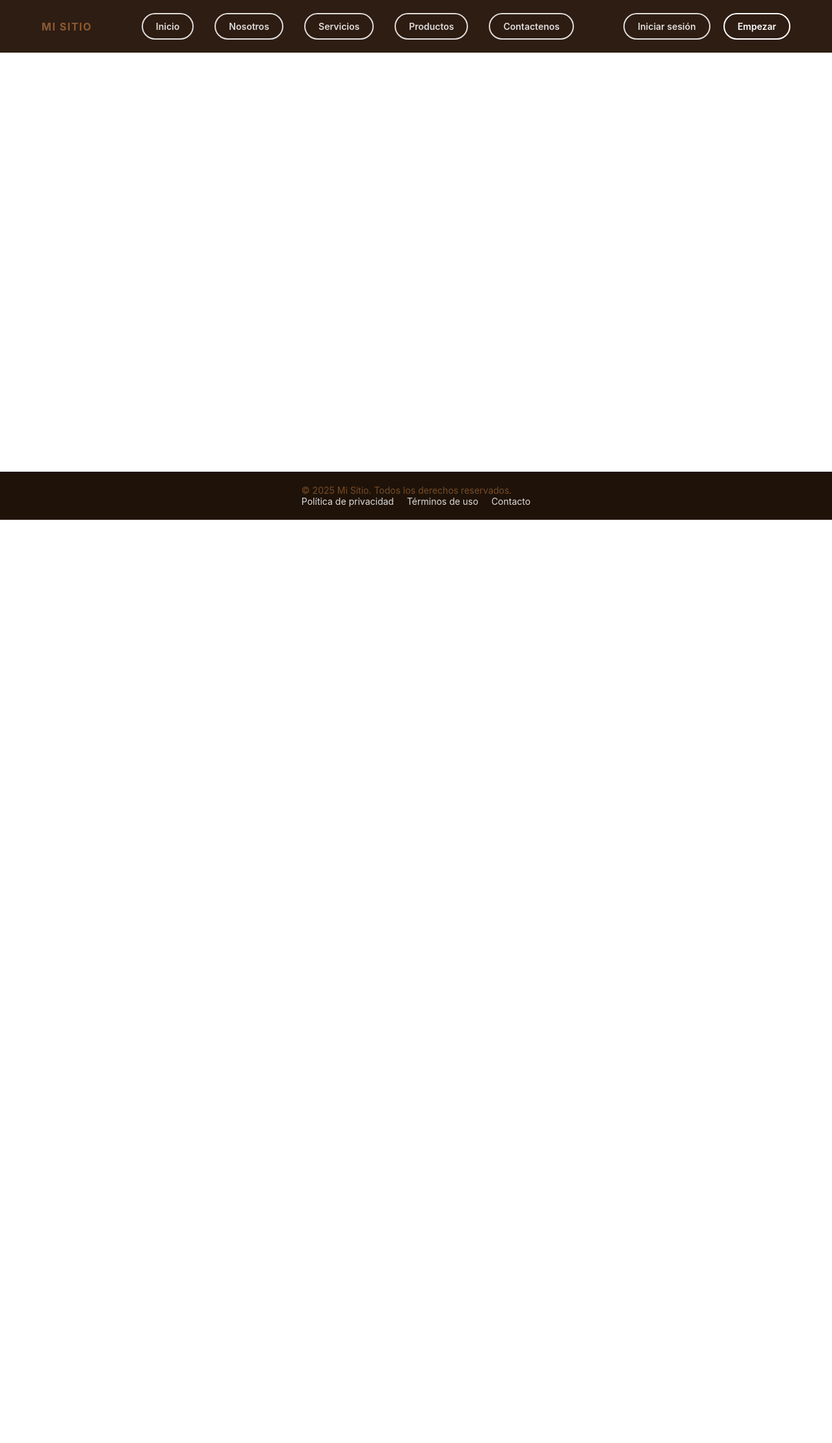
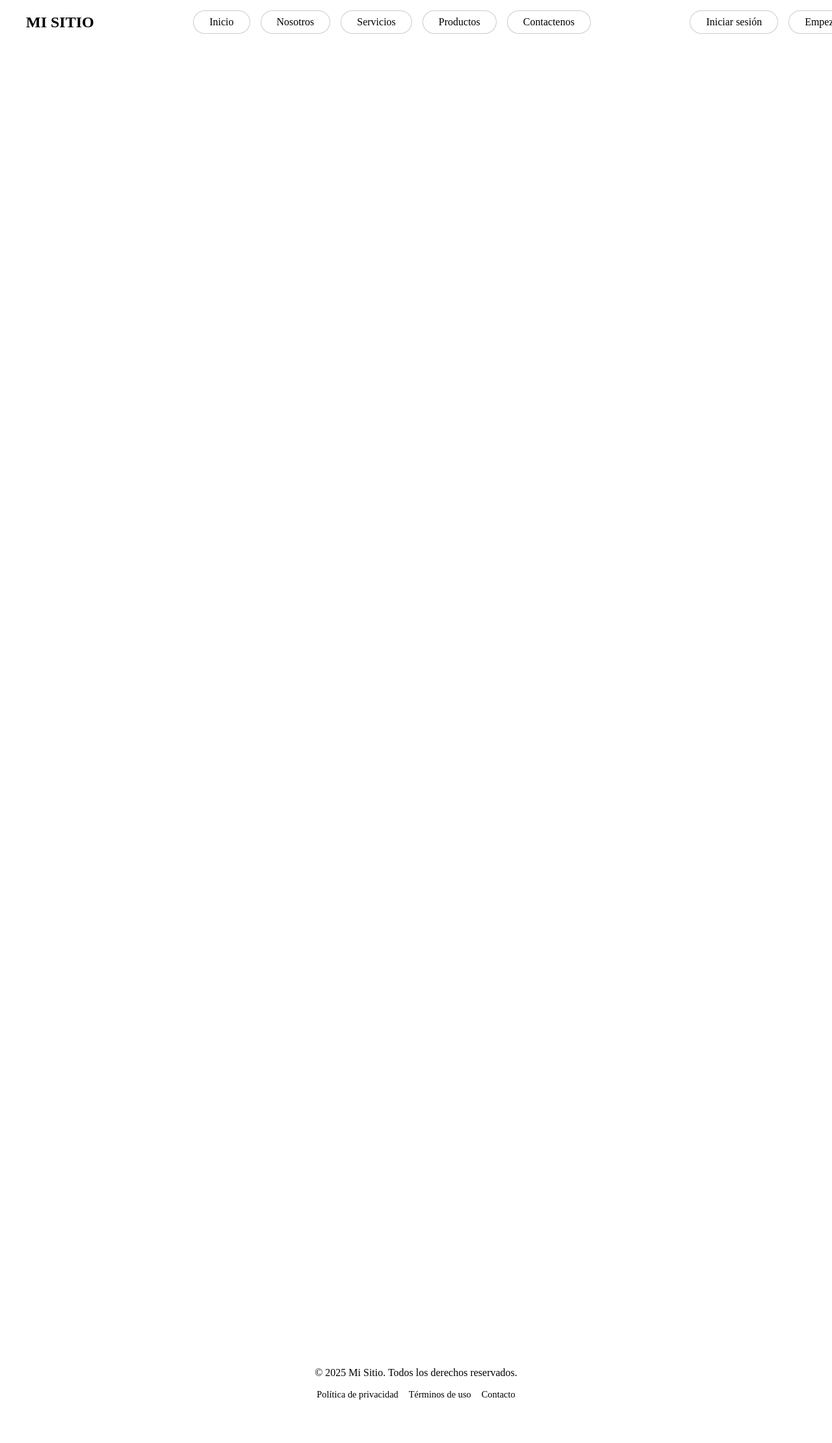
Before and after one commit to AstridCarolinaAr/MONAPP, a Django app: page / in a window 1280 px wide. Shown: the whole page at 65% size. Before the commit the page ends 800 px from the top, so only its background shows below. Run offline with Django 5.2, Linux system fonts and the light colour scheme.

Commit message:
listo la master solo queda que aprueben diseño

```diff
--- a/Templates/master.html
+++ b/Templates/master.html
@@ -1,23 +1,40 @@
 {% load static %}
-<link rel="stylesheet" href="{% static 'core/css/master.css' %}">
+
+<!DOCTYPE html>
+<html lang="es">
+<head>
+    <meta charset="UTF-8">
+    <meta name="viewport" content="width=device-width, initial-scale=1.0">
+    <title>Mi Sitio</title>
+
+    <!-- CSS -->
+    <link rel="stylesheet" href="{% static 'core/css/master.css' %}">
+</head>
+<body>
+
+
 <!-- HEADER -->
 <header class="header">
     <div class="logo">MI SITIO</div>
 
     <nav class="nav">
-            <a href="#" class="btn-header">Inicio</a>
-            <a href="#"class="btn-header">Nosotros</a>
-            <a href="#"class ="btn-header">Servicios</a>
-            <a href="#"class ="btn-header">Productos</a>
-            <a href="#"class ="btn-header">Contactenos</a>
-        </div>
+        <a href="#" class="btn-header">Inicio</a>
+        <a href="#" class="btn-header">Nosotros</a>
+        <a href="#" class="btn-header">Servicios</a>
+        <a href="#" class="btn-header">Productos</a>
+        <a href="#" class="btn-header">Contactenos</a>
     </nav>
 
     <div class="header-actions">
-        <a href="{% url 'usuarios:login' %}" class="login">Iniciar sesión</a>
-        <a href="" class="btn-header">Empezar</a>
+        <a href="{% url 'usuarios:login' %}" class="btn-login">Iniciar sesión</a>
+        <a href="#" class="btn-header">Empezar</a>
     </div>
 </header>
+
+<!-- CONTENIDO DE PRUEBA -->
+<main class="main-content">
+    <div style="height:2000px"></div>
+</main>
 
 <!-- FOOTER -->
 <footer class="footer">
@@ -30,3 +47,9 @@
         </div>
     </div>
 </footer>
+
+<!-- JS -->
+<script src="{% static 'core/js/main.js' %}"></script>
+
+</body>
+</html>
--- a/static/core/CSS/master.css
+++ b/static/core/CSS/master.css
@@ -1,178 +1,128 @@
-/* RESET */
-* {
-    margin: 0;
-    padding: 0;
-    box-sizing: border-box;
+/* ===== HEADER ===== */
+.body{
+    padding-top: 80px; /* espacio para header fijo */
+    background: #8C5A32;
+}
+.header {
+    position: fixed;
+    top: 0;
+    width: 100%;
+    z-index: 999;
+    display: flex;
+    justify-content: space-between;
+    align-items: center;
+    padding: 1rem 2rem;
+    transition: all 0.3s ease;
+    backdrop-filter: blur(0); /* inicial transparente */
 }
 
-html, body {
-    height: 100%;
+/* Header se encoge al scroll */
+.header.scrolled {
+    padding: 0.5rem 2rem;
+    box-shadow: 0 2px 5px rgba(0,0,0,0.1);
 }
 
-body {
-    font-family: 'Inter', sans-serif;
-    background: #fff;
-    color: #8C5A32;
-    display: flex;
-    flex-direction: column;
+/* Logo */
+.logo {
+    font-size: 1.5rem;
+    font-weight: bold;
+    color: #000;
+    text-decoration: none;
 }
 
-/* ---------------- HEADER ---------------- */
-.header {
-    width: 100%;
-    padding: 20px 64px;
+/* Navegación */
+.nav {
     display: flex;
-    align-items: center;
-    justify-content: space-between;
-    z-index: 100;
-    background: #2e1d13;
-    flex-shrink: 0; /* No se encoge */
+    gap: 1rem;
 }
 
-.logo {
-    font-weight: 700;
-    letter-spacing: 1.5px;
-}
-
-.nav {
-    display: flex;
-    gap: 32px;
-}
-
-.nav a {
-    color: #fff;
+/* ===== BOTONES PÍLDORA ===== */
+.btn-header {
+    padding: 0.5rem 1.5rem;
+    border-radius: 50px; /* píldora */
+    border: 1px solid rgba(0,0,0,0.2);
+    background: rgba(255,255,255,0.1); /* transparente inicial */
+    color: #000;
+    font-weight: 500;
     text-decoration: none;
-    font-size: 14px;
-    opacity: 0.85;
-    transition: opacity 0.3s;
-}
-
-.nav a:hover {
-    opacity: 1;
-}
-
-.header-actions {
-    display: flex;
-    align-items: center;
-    gap: 20px;
-}
-
-.login {
-    color: #fff;
-    text-decoration: none;
-    font-size: 14px;
-    opacity: 0.85;
-}
-
-.btn-header {
-    background: #fff;
-    color: #2e1d13;
-    padding: 10px 18px;
-    border-radius: 4px;
-    text-decoration: none;
-    font-weight: 600;
-    transition: transform 0.3s;
+    transition: all 0.3s ease;
+    backdrop-filter: blur(5px);
 }
 
 .btn-header:hover {
+    background: rgba(255,255,255,0.3);
+    color: #000;
     transform: translateY(-2px);
 }
 
-/* ---------------- FOOTER ---------------- */
+/* Header Actions */
+.header-actions {
+    display: flex;
+    gap: 1rem;
+}
+
+/* ===== FOOTER ===== */
 .footer {
     width: 100%;
-    padding: 20px 64px;
-    background: #1f1309;
-    display: flex;
-    flex-direction: column;
-    align-items: center;
-    gap: 12px;
-    margin-top: auto; /* Esto empuja el footer hacia abajo */
+    text-align: center;
+    padding: 1rem 0;
+    position: relative;
+    opacity: 0;
+    transform: translateY(50px);
+    transition: all 0.5s ease;
+    background: none;
+    color: #000;
 }
 
-.footer-content p {
-    font-size: 14px;
-    opacity: 0.8;
+.footer.visible {
+    opacity: 1;
+    transform: translateY(0);
 }
 
+/* Footer Links */
 .footer-links {
     display: flex;
-    gap: 20px;
+    gap: 1rem;
+    justify-content: center;
+    margin-top: 0.5rem;
 }
 
 .footer-links a {
-    color: #fff;
     text-decoration: none;
-    font-size: 14px;
-    opacity: 0.85;
+    color: #000;
+    font-size: 0.9rem;
 }
 
 .footer-links a:hover {
-    opacity: 1;
+    color: #555;
+}
+/* boton login */
+
+.login-section {
+    margin-left: 1rem;
 }
 
-/* ---------------- RESPONSIVE ---------------- */
-@media (max-width: 900px) {
-    .nav {
-        display: none;
-    }
-
-    .header {
-        padding: 20px 32px;
-    }
-
-    .footer {
-        padding: 20px 32px;
-    }
-}
-/* ---------------- BOTONES HEADER ---------------- */
-/* ---------------- BOTONES HEADER (efecto vidrio permanente) ---------------- */
-.btn-header, .login {
-    padding: 10px 20px;
-    border-radius: 50px; /* forma de pastilla */
-    font-weight: 600;
-    font-size: 14px;
+.btn-login {
+    padding: 0.5rem 1.5rem;
+    border-radius: 50px; /* estilo píldora */
+    border: 1px solid rgba(0,0,0,0.2);
+    background: rgba(255,255,255,0.1); /* transparente inicial */
+    color: #000;
+    font-weight: 500;
     text-decoration: none;
-    display: inline-block;
-    text-align: center;
-    border: 2px solid rgba(255, 255, 255, 0.6); /* borde semitransparente */
-    background: rgba(255, 255, 255, 0.1); /* fondo semi-transparente */
-    backdrop-filter: blur(8px); /* efecto vidrio */
-    -webkit-backdrop-filter: blur(8px); /* soporte Safari */
-    color: #fff;
     transition: all 0.3s ease;
-    cursor: pointer;
+    backdrop-filter: blur(5px);
 }
 
-/* Hover opcional: solo resalta un poco */
-.btn-header:hover, .login:hover {
-    background: rgba(255, 255, 255, 0.15); /* un poco más visible */
-    border-color: rgba(255, 255, 255, 0.8);
+/* Hover efecto vidrio */
+.btn-login:hover {
+    background: rgba(255,255,255,0.3);
+    color: #000;
     transform: translateY(-2px);
 }
-
-
-
-/* Botón principal */
-.btn-header {
-    background: #2e1d13; /* fondo oscuro */
-    color: #fff; /* texto blanco */
-    border: 2px solid #fff; /* borde blanco */
+.main-content {
+    background: #fff;
+    backdrop-filter: blur(3px); /* efecto vidrio opcional */
+    padding: 2rem;
+    min-height: calc(100vh - 160px); /* altura mínima considerando header + footer */
 }
-
-
-
-/* Botón login secundario */
-.login {
-    background: transparent;
-    color: #fff;
-    border: 2px solid #fff;
-    opacity: 0.85;
-}
-
-.login:hover {
-    background: #fff;
-    color: #2e1d13;
-    opacity: 1;
-    transform: translateY(-2px);
-}
```
Also changed, not shown: static/core/JS/main.js (+38 -0 lines).
